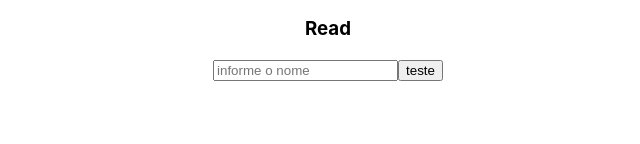
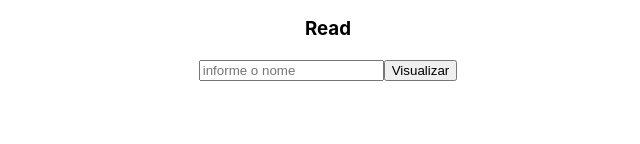
Before and after one commit to thomasravache/blob-api-consume-react, a React (Create React App) app: page / in a window 1280 px wide. Shown: the part 156-300 px from the top of the page, without its empty margins (312-952 px from the left). Built offline with nearby package versions, Linux system fonts and the light colour scheme.

Commit message:
feat: read file

```diff
--- a/src/App.js
+++ b/src/App.js
@@ -45,7 +45,7 @@
       <div>
         <h3>Read</h3>
         <input type="text" placeholder='informe o nome' onChange={(e) => handleChange(e, setFileToRead)}/>
-        <button type='button' onClick={read}>teste</button>
+        <button type='button' onClick={read}>Visualizar</button>
       </div>
     </div>
   );
```
